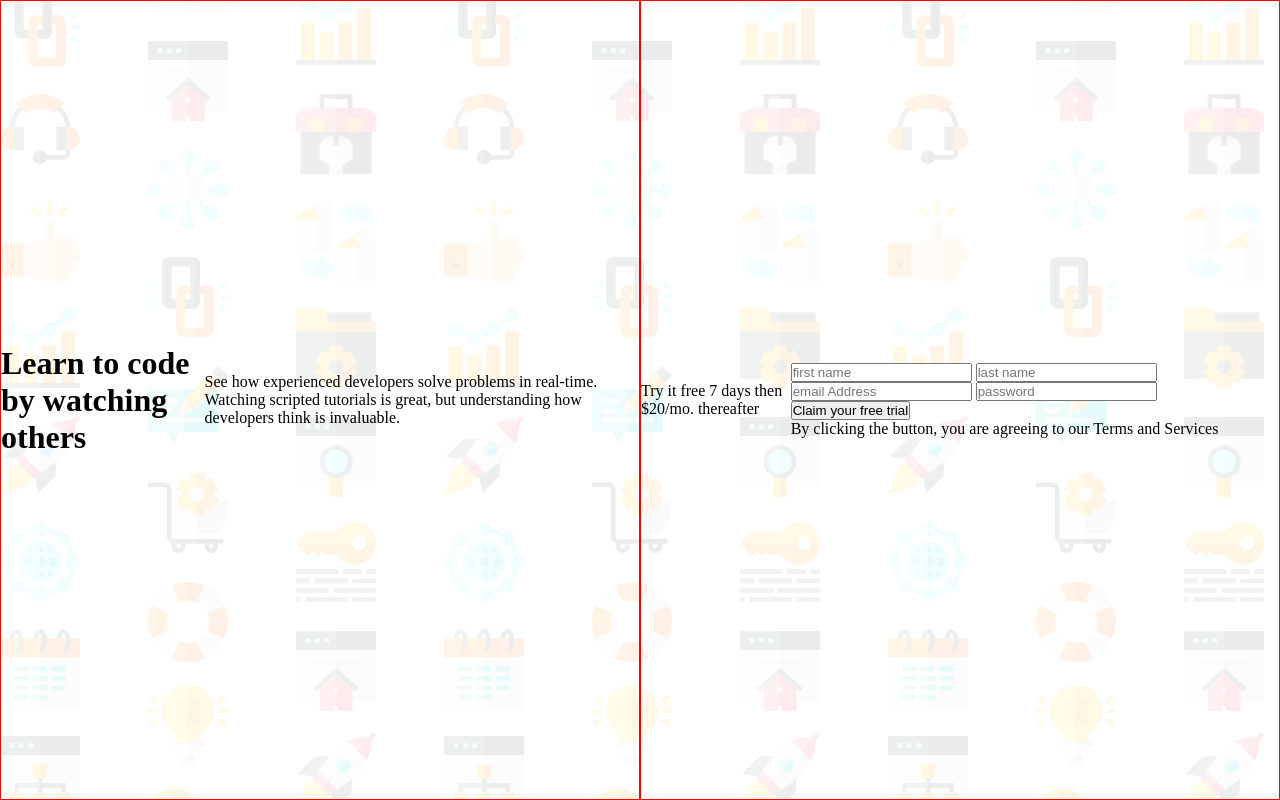
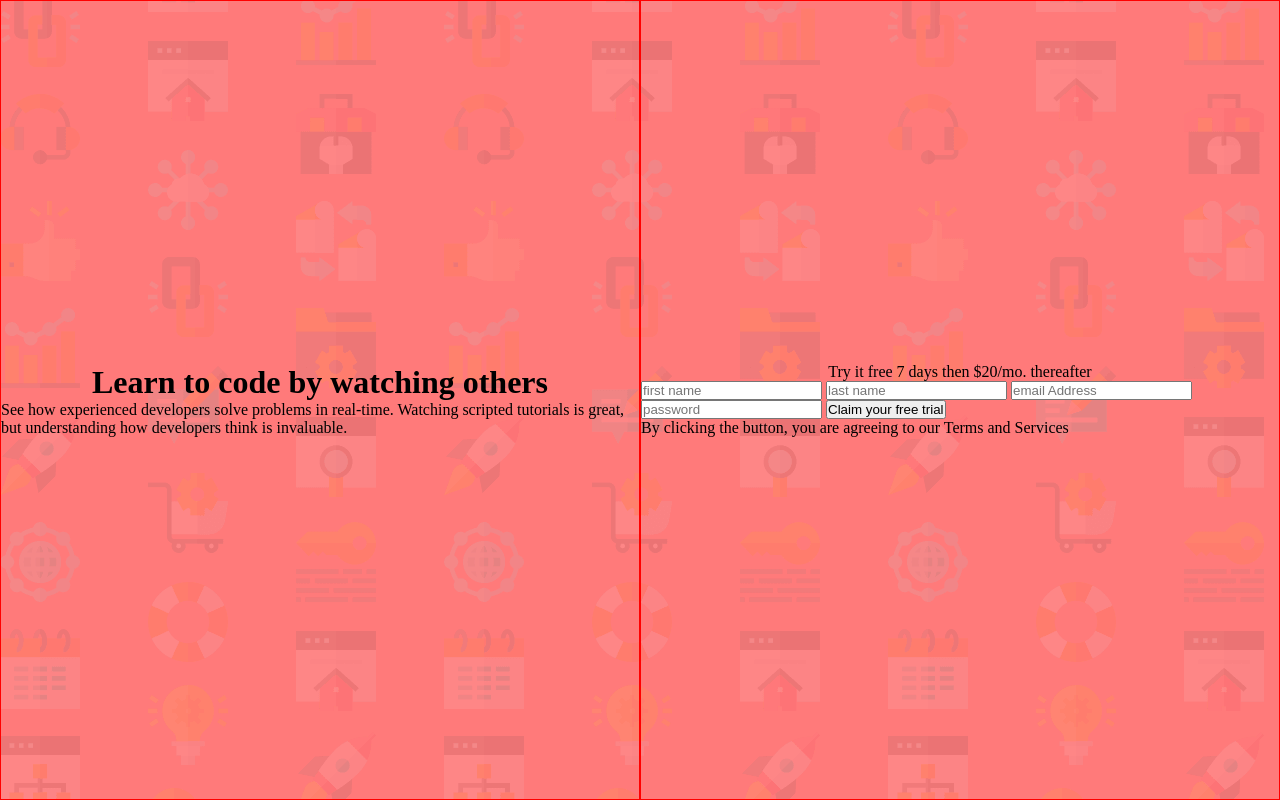
Before and after one commit to Kudzanayi-Dzvairo/intro-signup-form, a plain HTML site: page index.html in a window 1280 px wide. Drawn offline with Linux system fonts and the light colour scheme.

Commit message:
html and css draft

```diff
--- a/index.html
+++ b/index.html
@@ -19,11 +19,14 @@
 <body>
   <div class="main">
     <div class="title">
+      <div class="box">
       <h1>  Learn to code by watching others </h1>
       <p class="text">  See how experienced developers solve problems in real-time. Watching scripted tutorials is great,
         but understanding how developers think is invaluable. </p>
+      </div>
     </div>
     <div class="form">
+      <div class="box">
       <div class="banner">
         Try it free 7 days then $20/mo. thereafter
       </div>
@@ -35,6 +38,7 @@
         <input type="text" class="input" placeholder="password">
         <button>Claim your free trial </button>
         <p> By clicking the button, you are agreeing to our Terms and Services</p>
+        </div>
         </form>
       </div>
     </div>
--- a/style.css
+++ b/style.css
@@ -33,12 +33,14 @@
 /*---- body ----*/
 
 .main {
-    background: url(./images/bg-intro-desktop.png);
+    background-image: url(./images/bg-intro-desktop.png);
+    background-color: hsl(0, 100%, 74%) ;
     height: 100vh;
     width: 100vw;
     display: flex;
     justify-content: column;
 }
+
 
 .title, .form{
     width: 50%;
@@ -48,3 +50,9 @@
     flex-direction: row;
     align-items: center;
 }
+
+.box{
+    display: flex;
+    flex-direction: column;
+    align-items: center;
+}
```
